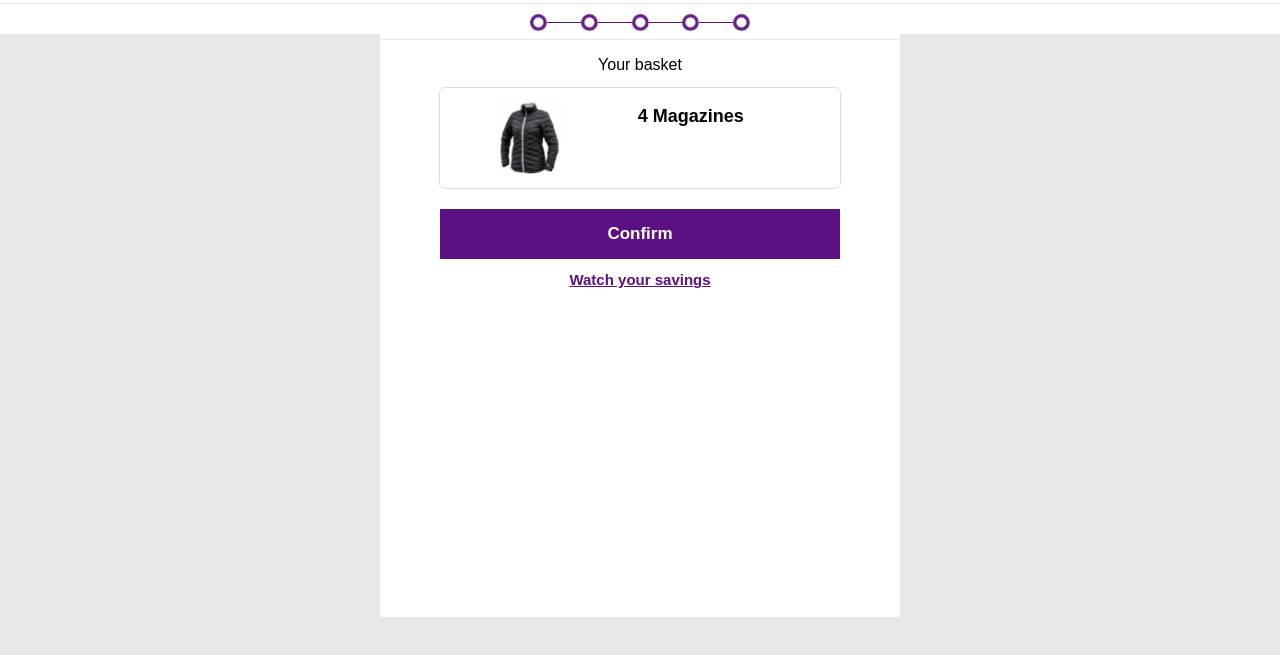
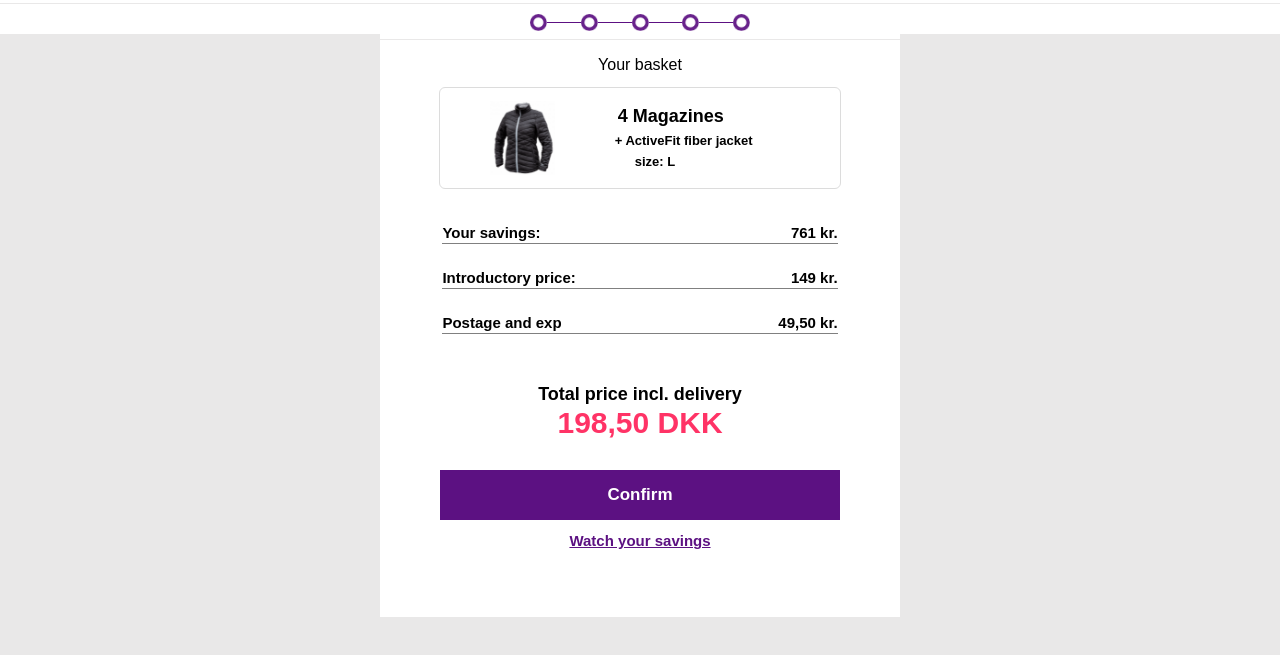
Before and after one commit to karolinavalentova2/iform, a plain HTML site: page your_basket.html in a window 1280 px wide. Shown: the part 55-710 px from the top of the page. Drawn offline with Linux system fonts and the light colour scheme.

Commit message:
added your basket page and styling

```diff
--- a/css/main.css
+++ b/css/main.css
@@ -381,3 +381,65 @@ button {
   display: flex;
   justify-content: center;
 }
+
+/* ------------------------------ your basket page  */
+
+.message-pricelist {
+  border-bottom: solid 1px grey;
+  height: 34px;
+  margin-bottom: 1rem;
+  width: 76%;
+}
+
+.message-pricelist > h3 {
+  display: flex;
+  justify-content: space-between;
+  width: 100%;
+  margin-left: 0;
+}
+
+.message-pricelist > h3 {font-size: 1.5rem;}
+.message-pricelist > h3 > span {font-size: inherit;}
+.price-info-basket {text-align: center;}
+
+.price-info-basket > h3 {margin: 4rem 0 1px 0;}
+
+.price-info-basket > h2 {
+  font-size: 3rem;
+  margin: 0 0 3rem 0;
+  color: #ff3366;
+}
+
+.product-container-selected {
+  width: 76vw;
+  max-width: 400px;
+  height: 10rem;
+  display: grid;
+  grid-template-columns: 0.7fr 1fr;
+  grid-template-rows: 12% 6% auto;
+  grid-row-gap: 1.5rem;
+  grid-template-areas:
+          "img label"
+          "img product"
+          "img size";
+  border: solid 1px #dcdcdc;
+  border-radius: 6px;
+  margin-bottom: 2rem;
+}
+
+.product-name {
+  grid-area: product;
+  margin-left: 1rem;
+  font-size: 1.3rem;
+}
+
+.product-size {
+  grid-area: size;
+  margin-left: 3rem;
+  font-size: 1.3rem;
+}
+
+.product-label-selected {
+  grid-area: label;
+  margin-left: 1.3rem;
+}
--- a/your_basket.html
+++ b/your_basket.html
@@ -31,10 +31,32 @@
         <div class="subs-section-container">
             <h2>Your basket</h2>
             <div class="flex-container">
-                <div class="product-container">
+                <div class="product-container-selected">
                     <img class="product-img" src="images/jacket.png" alt="" />
-                    <h3 class="product-label">4 Magazines</h3>
-                    <h4></h4>
+                    <h3 class="product-label-selected">4 Magazines</h3>
+                    <h4 class="product-name">+ ActiveFit fiber jacket</h4>
+                    <h4 class="product-size">size: L</h4>
+                </div>
+            </div>
+            <div class="flex-container">
+                <div class="message-pricelist">
+                    <h3><span>Your savings:</span>761 kr.</h3>
+                </div>
+            </div>
+            <div class="flex-container">
+                <div class="message-pricelist">
+                    <h3><span>Introductory price:</span>149 kr.</h3>
+                </div>
+            </div>
+            <div class="flex-container">
+                <div class="message-pricelist">
+                    <h3><span>Postage and exp</span>49,50 kr.</h3>
+                </div>
+            </div>
+            <div class="flex-container">
+                <div class="price-info-basket">
+                    <h3>Total price incl. delivery</h3>
+                    <h2>198,50 DKK</h2>
                 </div>
             </div>
             <div class="flex-container">
```
